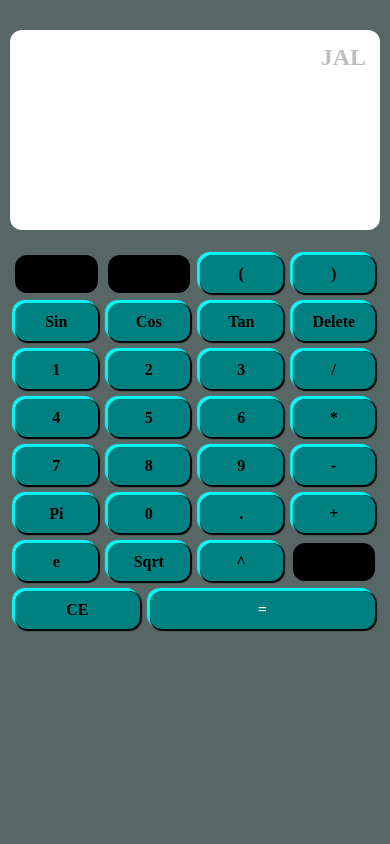
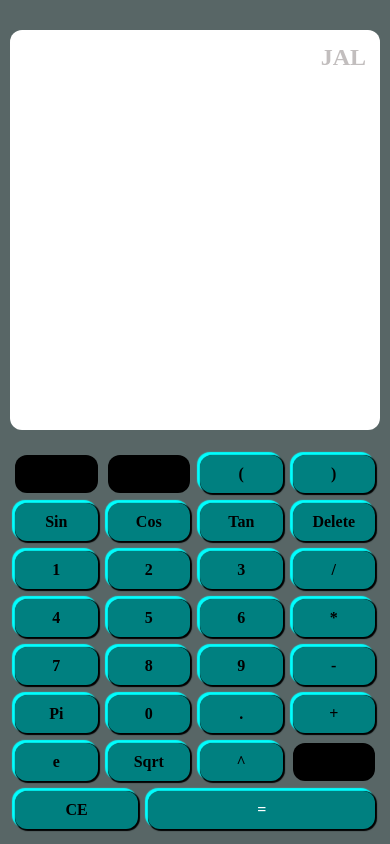
Before and after one commit to JohnnerJAL/Calculator, a plain HTML site: page index.html in a window 390 px wide. Drawn offline with Linux system fonts and the light colour scheme.

Commit message:
Phone friendly design

```diff
--- a/css/desktop.css
+++ b/css/desktop.css
@@ -1,3 +1,3 @@
 .button {
-  width: 18%;
+  width: 20%;
 }
--- a/css/mobile.css
+++ b/css/mobile.css
@@ -1,11 +1,16 @@
 * {
   margin: 0%;
   padding: 0%;
+  box-sizing: border-box;
 }
 body {
   background-color: rgb(88, 102, 102);
 }
 section.calculator {
+  height: 100vh;
+  display: flex;
+  flex-direction: column;
+  justify-content: space-evenly;
   padding: 10px;
 }
 section.calculator h2 {
@@ -15,7 +20,7 @@ section.calculator h2 {
   color: rgb(194, 190, 190);
 }
 .screen {
-  height: 180px;
+  flex-grow: 1;
   overflow: scroll;
   scroll-behavior: smooth;
   background-color: white;
@@ -47,7 +52,7 @@ section.calculator h2 {
 }
 .button {
   flex-grow: 1;
-  width: 15%;
+  width: 20%;
   margin: 5px;
   padding: 10px;
   background-color: teal;
```
